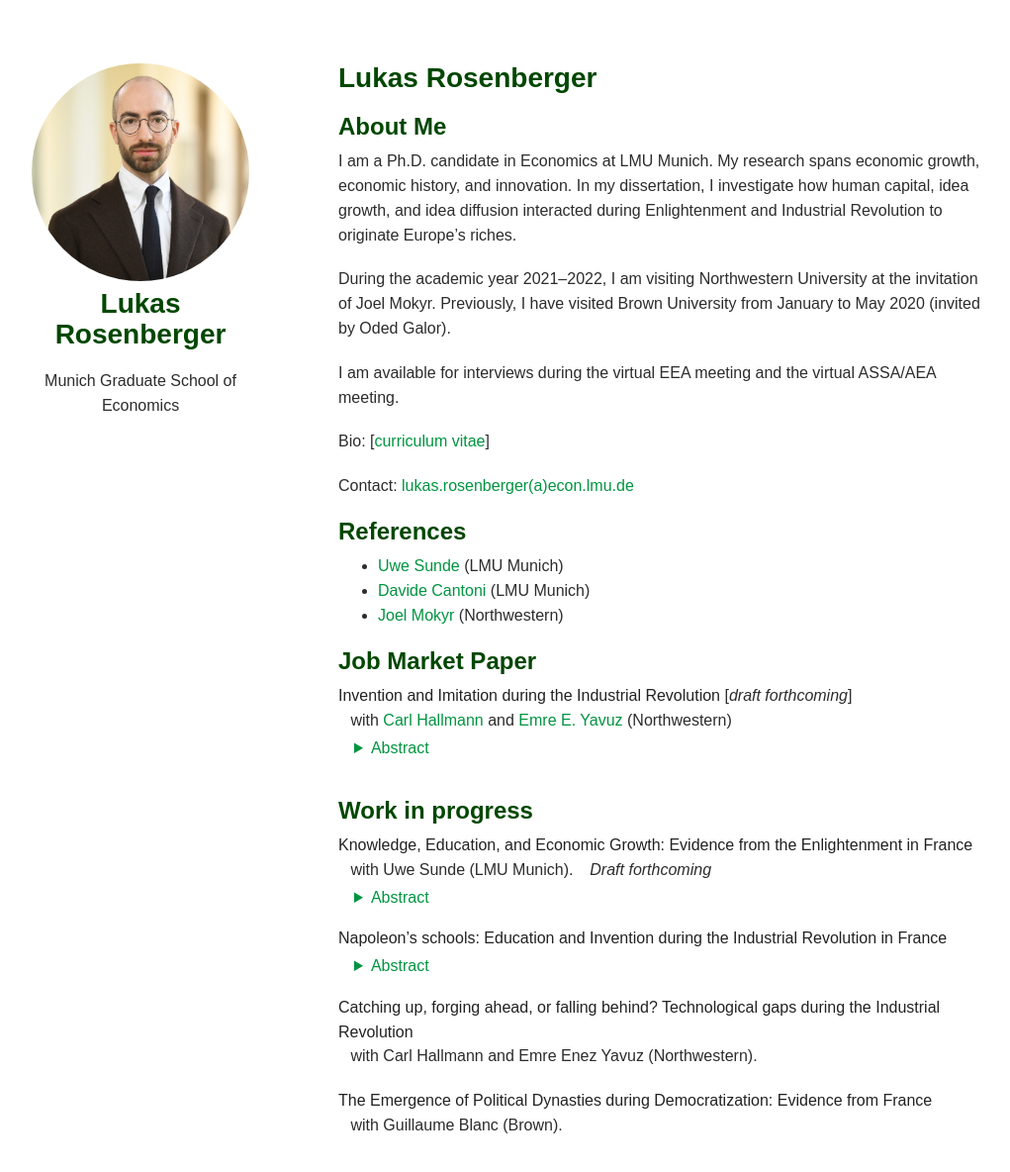
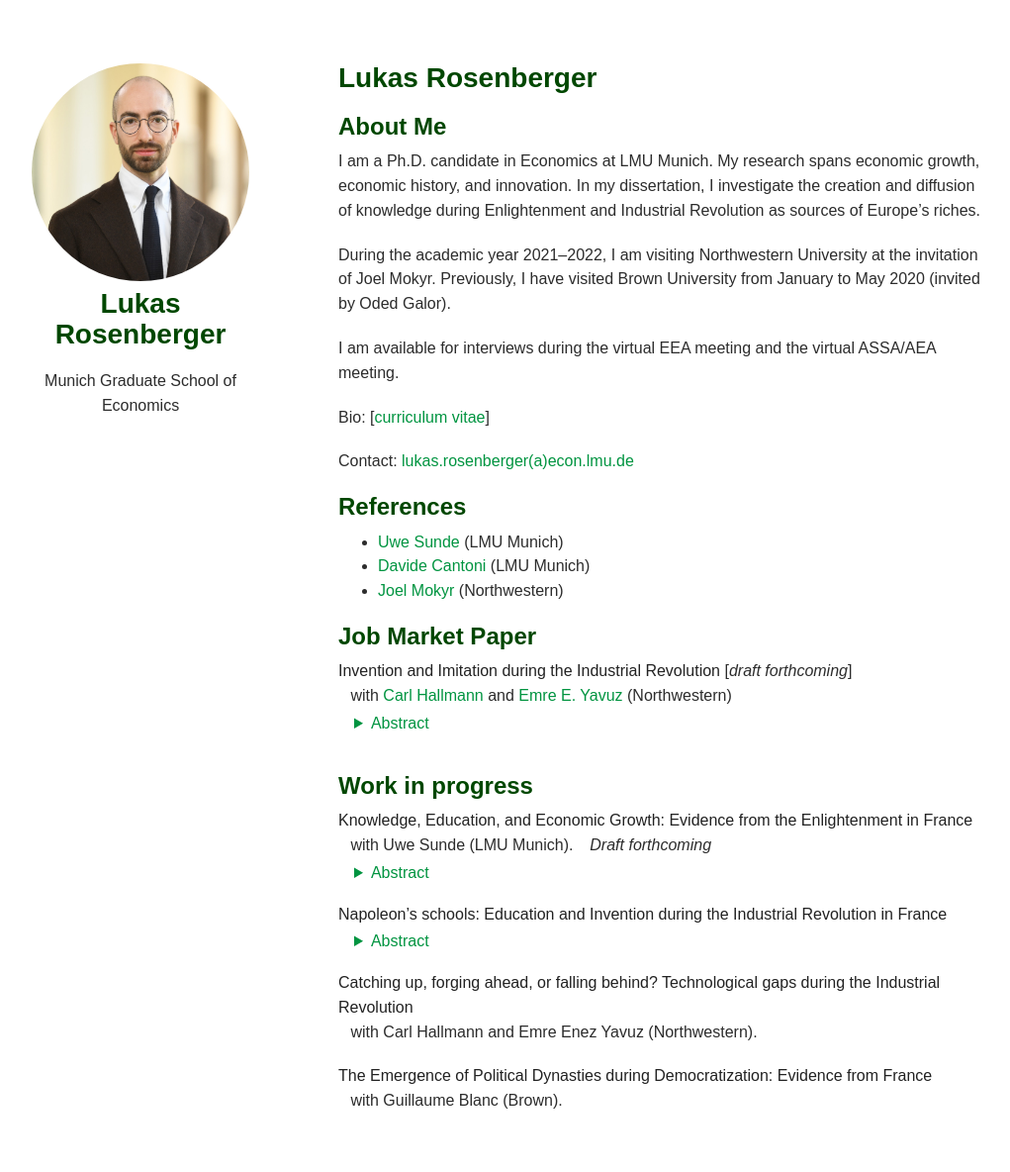
Before and after one commit to lukasrosenberger/academic, a Jekyll site: the page built from index.md, in a window 1280 px wide and 1334 px high. Shown: the top 1184 px of the window at 99% size, without its empty margins (128-1149 px from the left). Built offline with Jekyll 4.4.1, drawn with Linux system fonts in a browser that asks for light colours; nearby versions of some CDN libraries; some web fonts are replaced; a style sheet for code colours, icons or effects is not loaded.

Commit message:
Update index.md

```diff
--- a/index.md
+++ b/index.md
@@ -7,7 +7,7 @@ layout: homepage
 ## About Me
 
 I am a Ph.D. candidate in Economics at LMU Munich. My research spans economic growth, economic history, and innovation.
-In my dissertation, I investigate how human capital, idea growth, and idea diffusion interacted during Enlightenment and Industrial Revolution to originate Europe's riches.
+In my dissertation, I investigate the creation and diffusion of knowledge during Enlightenment and Industrial Revolution as sources of Europe's riches.
 
 During the academic year 2021--2022, I am visiting Northwestern University at the invitation of Joel Mokyr. Previously, I have visited Brown University from January to May 2020 (invited by Oded Galor).
 
```
